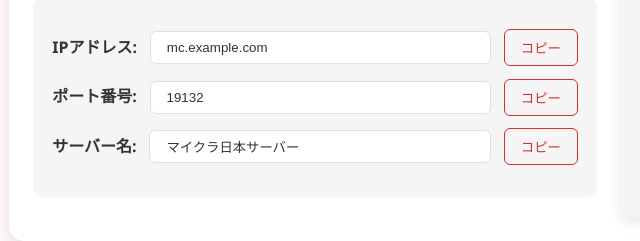
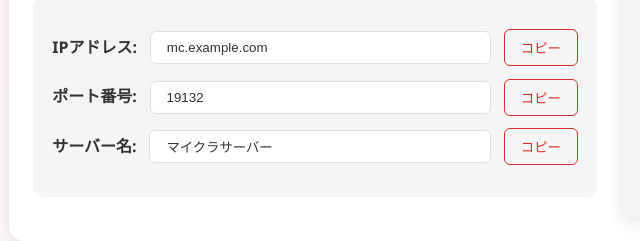
Before and after one commit to tosilan/vpzgFAWxvJS2, a plain HTML site: page go/index.html in a window 1280 px wide. Shown: the part 3000-3241 px from the top of the page, 31-671 px from the left. Drawn offline with Linux system fonts and the light colour scheme; no server answers; grey boxes are pictures that could not be loaded.

Commit message:
Update index.html

```diff
--- a/go/index.html
+++ b/go/index.html
@@ -728,7 +728,7 @@
         const urlParams = new URLSearchParams(window.location.search);
         const serverIP = urlParams.get('ip') || 'mc.example.com';
         const serverPort = urlParams.get('port') || '19132';
-        const serverName = urlParams.get('name') || 'マイクラ日本サーバー';
+        const serverName = urlParams.get('name') || 'マイクラサーバー';
         const showServerList = urlParams.get('list') === 'on';
 
         // サーバー情報を表示
```
